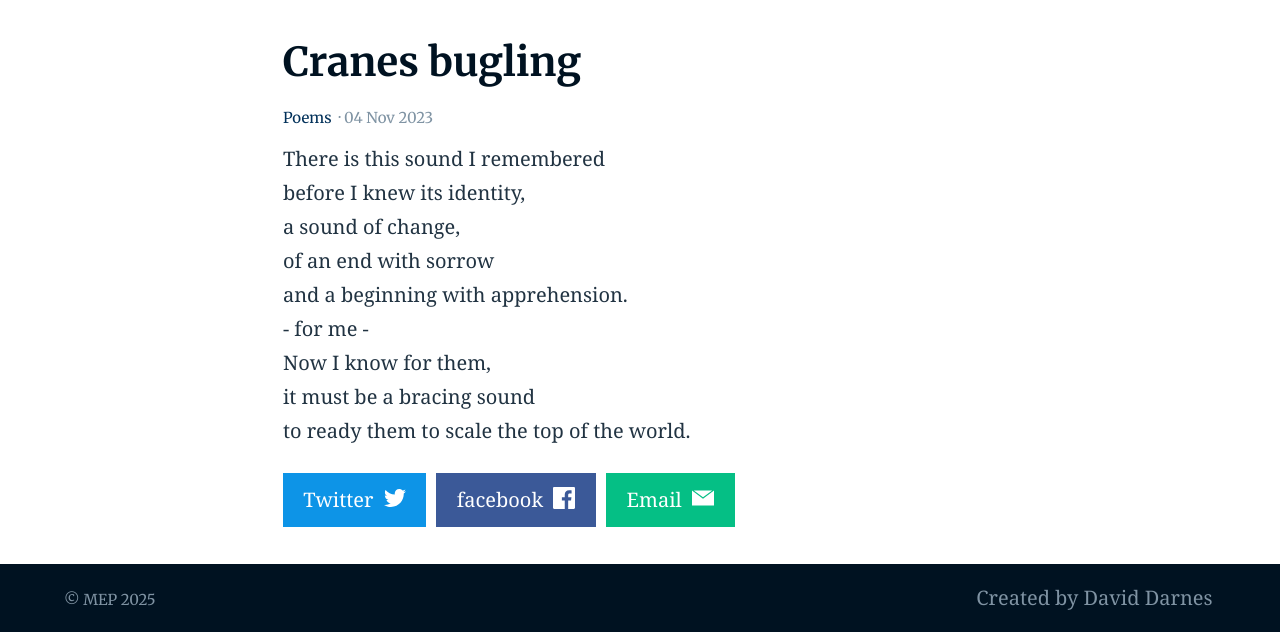
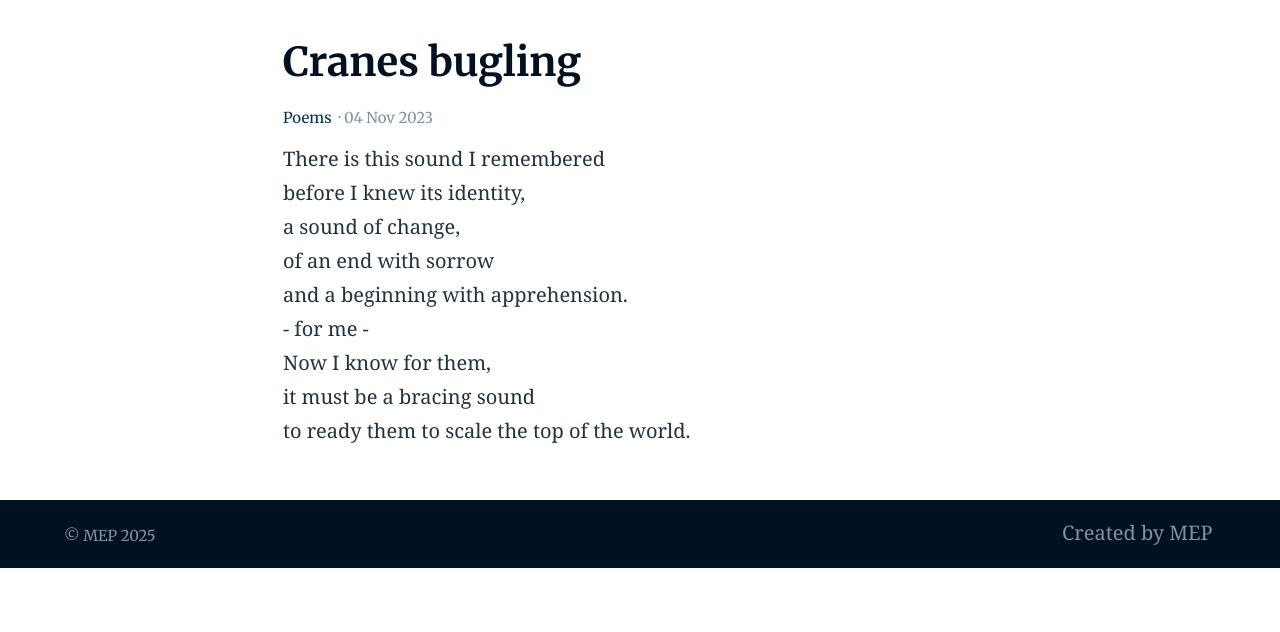
Before and after one commit to me-pierce/me-pierce.github.io, a Jekyll site: the page built from _posts/2023-11-04-poem-one.md, in a window 1280 px wide. Shown: the part 390-1022 px from the top of the page. Built offline with Jekyll 4.4.1, drawn with Linux system fonts in a browser that asks for light colours; after the commit the page ends 958 px from its top, so only the background shows below that.

Commit message:
Update _config.yml

```diff
--- a/_config.yml
+++ b/_config.yml
@@ -135,20 +135,20 @@ navigation_header:
  # url: https://github.com/daviddarnes/alembic
 
 navigation_footer:
-- title: Created by David Darnes
-  url: https://darn.es
+- title: Created by MEP
+  #url: https://darn.es
 
-social_links: # Appears in sidebar. Set the urls then uncomment and comment out as desired
-  Twitter: https://twitter.com/DavidDarnes
-  LinkedIn: https://www.linkedin.com/in/daviddarnes
-  GitHub: https://github.com/daviddarnes
-  link: https://darn.es
-  RSS: /feed.xml
+#social_links: # Appears in sidebar. Set the urls then uncomment and comment out as desired
+#  Twitter: https://twitter.com/DavidDarnes
+#  LinkedIn: https://www.linkedin.com/in/daviddarnes
+#  GitHub: https://github.com/daviddarnes
+#  link: https://darn.es
+#  RSS: /feed.xml
 
-sharing_links: # Appear at the bottom of single blog posts, add as desired. The value can be 'true' or the desired button colour
-  Twitter: "#0d94e7"
-  facebook: "#3B5998"
-  Email: true
+#sharing_links: # Appear at the bottom of single blog posts, add as desired. The value can be 'true' or the desired button colour
+ # Twitter: "#0d94e7"
+ # facebook: "#3B5998"
+ # Email: true
 
 # Load custom fonts from fonts.google.com etc
 #
```
